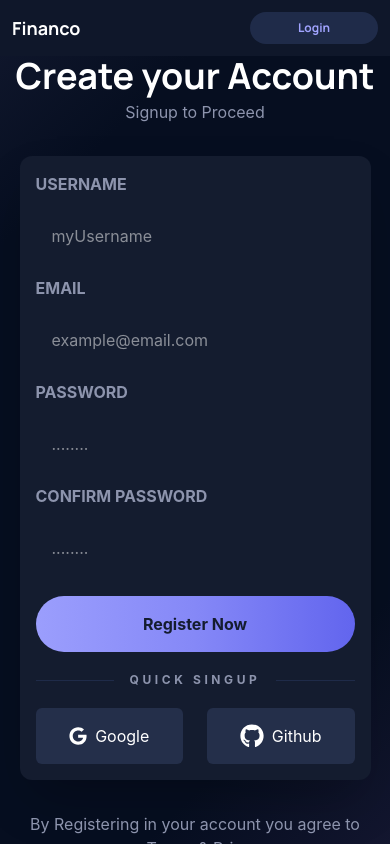
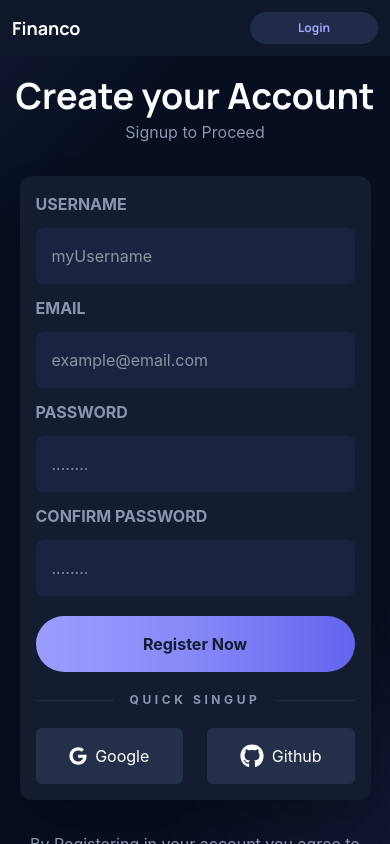
Before and after one commit to Rekcah97/Financo, a React (Vite) app in the folder frontend/: page /register in a window 390 px wide. Built offline with nearby package versions, Linux system fonts and the light colour scheme.

Commit message:
Refactor: More Responsive in medium screens

```diff
--- a/frontend/src/App.jsx
+++ b/frontend/src/App.jsx
@@ -33,7 +33,7 @@ function App() {
           ) : (
             <div className="flex flex-col h-screen overflow-x-hidden">
               <PublicNavBar />
-              <div className="flex flex-1">
+              <div className="flex flex-1 py-5">
                 <Routes>
                   <Route path="/login" element={<Login />} />
                   <Route path="/register" element={<Register />} />
--- a/frontend/src/pages/auth/Login.jsx
+++ b/frontend/src/pages/auth/Login.jsx
@@ -18,7 +18,7 @@ function Login() {
               Login to proceed
             </p>{" "}
           </div>
-          <div className="flex flex-col bg-[var(--box-bg)] min-w-[90%] gap-5 rounded-xl py-4 px-4 shadow-2xl md:min-w-1/5 md:p-8 ">
+          <div className="flex flex-col bg-[var(--box-bg)] min-w-[90%] gap-5 rounded-xl py-4 px-4 shadow-2xl md:min-w-md md:p-8 ">
             <div className="flex flex-col gap-3">
               <label htmlFor="email">
                 <b className="text-[var(--text-secondary)]">EMAIL</b>
--- a/frontend/src/pages/auth/Register.jsx
+++ b/frontend/src/pages/auth/Register.jsx
@@ -21,7 +21,7 @@ function Register() {
           </h2>
           <p className="text-[var(--text-secondary)]">Signup to Proceed</p>
         </div>
-        <div className="flex flex-col bg-[var(--box-bg)] min-w-[90%] gap-5 rounded-xl py-4 px-4 shadow-2xl md:min-w-1/5 md:p-8">
+        <div className="flex flex-col bg-[var(--box-bg)] min-w-[90%] gap-5 rounded-xl py-4 px-4 shadow-2xl md:min-w-md md:p-8">
           <div className="flex flex-col gap-3">
             <label htmlFor="username">
               {" "}
@@ -35,7 +35,7 @@ function Register() {
               value={credential.username}
               required
               onChange={onChange}
-              className="input-box"
+              className="input-box bg-[var(--input-box)] focus:bg-[var(--element-bg-hover)]"
             />
             <label htmlFor="email">
               {" "}
@@ -49,7 +49,7 @@ function Register() {
               value={credential.email}
               required
               onChange={onChange}
-              className="input-box"
+              className="input-box bg-[var(--input-box)] focus:bg-[var(--element-bg-hover)]"
             />
             <label htmlFor="password">
               <b className="text-[var(--text-secondary)]">PASSWORD</b>
@@ -62,7 +62,7 @@ function Register() {
               value={credential.password}
               onChange={onChange}
               required
-              className="input-box"
+              className="input-box bg-[var(--input-box)] focus:bg-[var(--element-bg-hover)]"
             />
             <label htmlFor="confirmPassword">
               <b className="text-[var(--text-secondary)]">CONFIRM PASSWORD</b>
@@ -75,7 +75,7 @@ function Register() {
               value={credential.confirmPassword}
               onChange={onChange}
               required
-              className="input-box"
+              className="input-box bg-[var(--input-box)] focus:bg-[var(--element-bg-hover)]"
             />
           </div>
           <button
```
